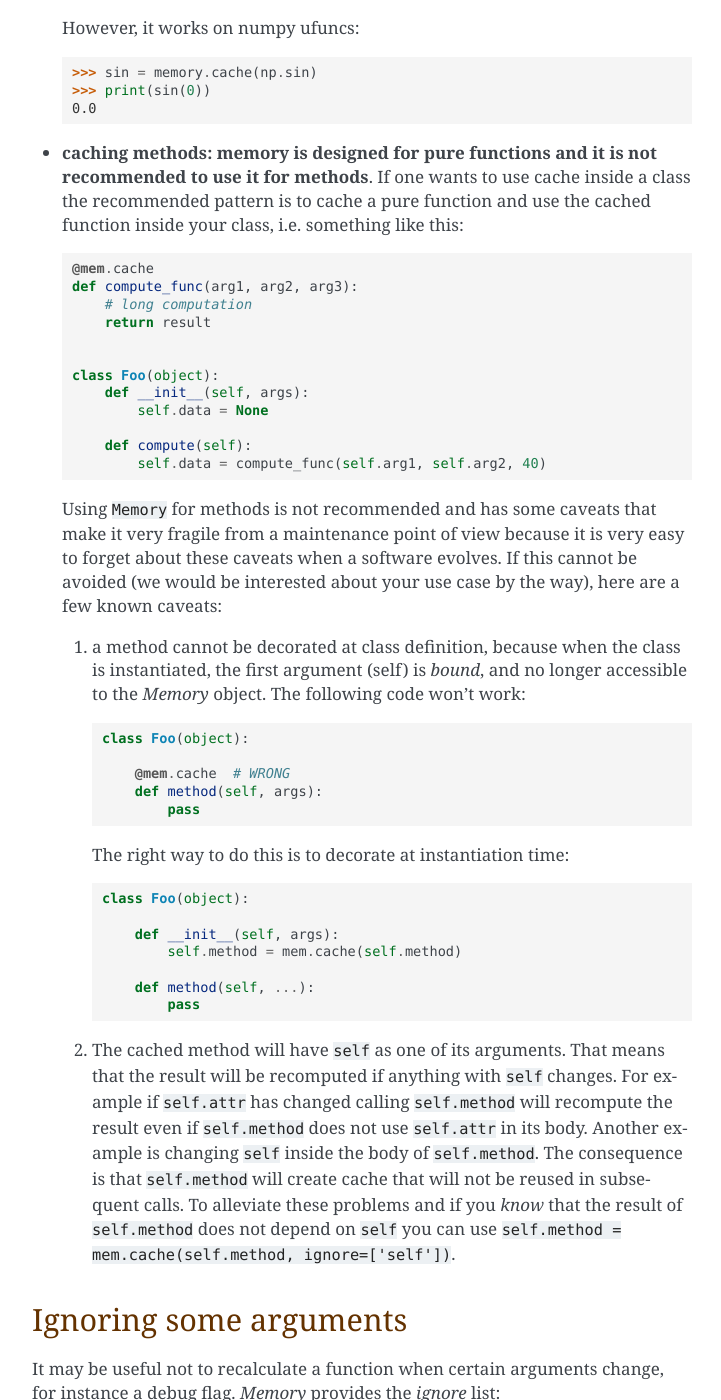
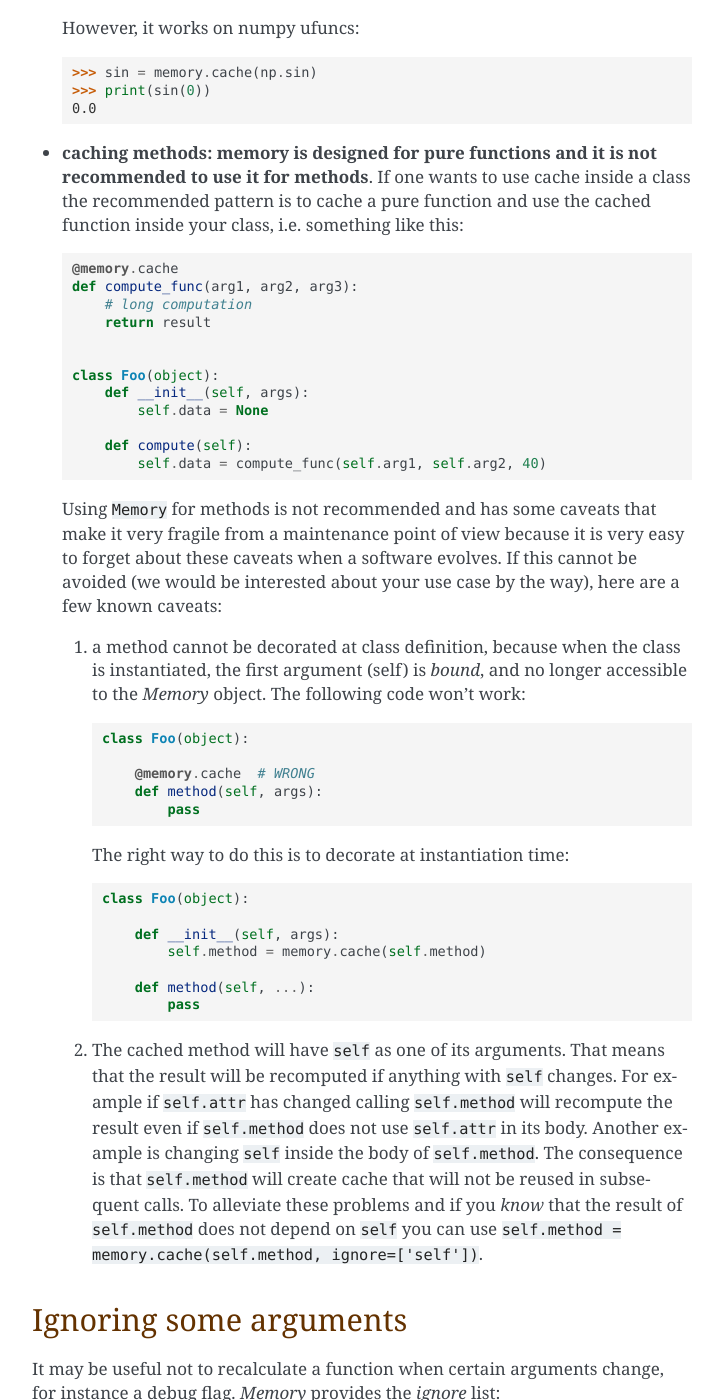
Before and after one commit to joblib/joblib, a Sphinx documentation site: the page built from doc/memory.rst, in a window 1280 px wide and 1400 px high, scrolled down 5980 px. Shown: the whole window, without its empty margins (388-1109 px from the left). Built offline with Sphinx 7.4.7, drawn with Linux system fonts in a browser that asks for light colours; formulas are drawn with MathJax 3; pages that are not in the unit, such as notebooks, are missing from menus.

Commit message:
Update memory.rst
Consitent use of \@memory.cache

```diff
--- a/doc/memory.rst
+++ b/doc/memory.rst
@@ -332,7 +332,7 @@ Gotchas
   and use the cached function inside your class, i.e. something like
   this::
 
-    @mem.cache
+    @memory.cache
     def compute_func(arg1, arg2, arg3):
         # long computation
         return result
@@ -359,7 +359,7 @@ Gotchas
 
        class Foo(object):
 
-           @mem.cache  # WRONG
+           @memory.cache  # WRONG
            def method(self, args):
                pass
 
@@ -368,7 +368,7 @@ Gotchas
        class Foo(object):
 
            def __init__(self, args):
-               self.method = mem.cache(self.method)
+               self.method = memory.cache(self.method)
 
            def method(self, ...):
                pass
@@ -383,7 +383,7 @@ Gotchas
      create cache that will not be reused in subsequent calls. To
      alleviate these problems and if you *know* that the result of
      ``self.method`` does not depend on ``self`` you can use
-     ``self.method = mem.cache(self.method, ignore=['self'])``.
+     ``self.method = memory.cache(self.method, ignore=['self'])``.
 
 
 Ignoring some arguments
```
